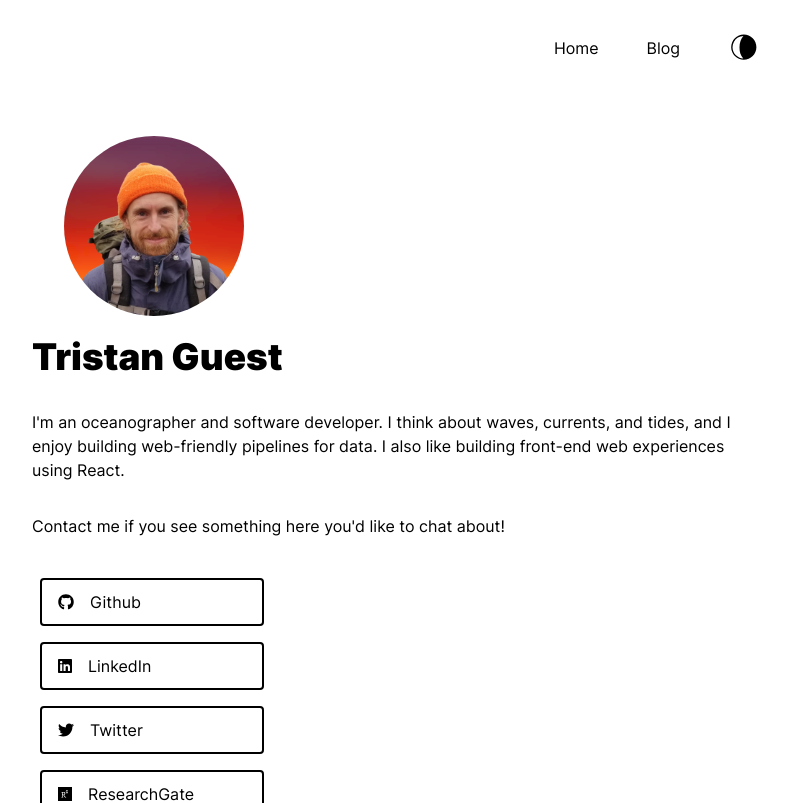
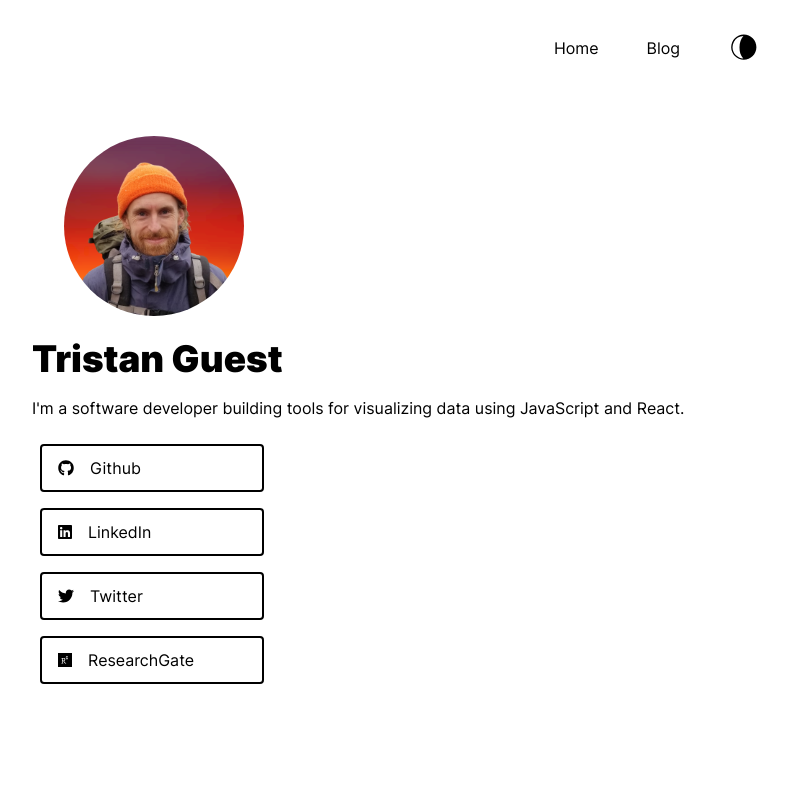
Before and after one commit to tbguest/tristanguest.dev, a Next.js app: page / in a window 1280 px wide. Shown: the top 803 px of the page, without its empty margins (240-1028 px from the left). Built offline with nearby package versions, Linux system fonts and the light colour scheme.

Commit message:
Clean up index page, increase line-height

```diff
--- a/components/Header/Header.jsx
+++ b/components/Header/Header.jsx
@@ -16,6 +16,10 @@ const Header = () => {
         />
       </div>
       <h1 className={styles.title}>Tristan Guest</h1>
+      <p className={styles.description}>
+        I&apos;m a software developer building tools for visualizing data using
+        JavaScript and React.
+      </p>
     </header>
   );
 };
--- a/components/Header/Header.module.css
+++ b/components/Header/Header.module.css
@@ -20,7 +20,7 @@
 .profile_image_container {
   /* padding-bottom: 1rem; */
   padding: 2rem 0 1rem 2rem;
-  border-radius: 50px;
+  border-radius: 50%;
 }
 
 .profile_image {
--- a/pages/index.jsx
+++ b/pages/index.jsx
@@ -15,14 +15,7 @@ export default function Home() {
         <link rel="icon" href="/favicon.ico" />
       </Head>
       <Header />
-      <p className={styles.description}>
-        I&apos;m an oceanographer and software developer. I think about waves,
-        currents, and tides, and I enjoy building web-friendly pipelines for
-        data. I also like building front-end web experiences using React.
-      </p>
-      <p className={styles.description}>
-        Contact me if you see something here you&apos;d like to chat about!
-      </p>
+
       <Social />
     </div>
   );
--- a/styles/globals.css
+++ b/styles/globals.css
@@ -22,6 +22,7 @@ body {
     Oxygen, Ubuntu, Cantarell, Fira Sans, Droid Sans, Helvetica Neue, sans-serif;
   background-color: var(--background-color);
   color: var(--font-color);
+  line-height: 1.5;
 }
 
 a {
```
Also changed, not shown: components/Header.jsx (deleted, +0 -38 lines).
